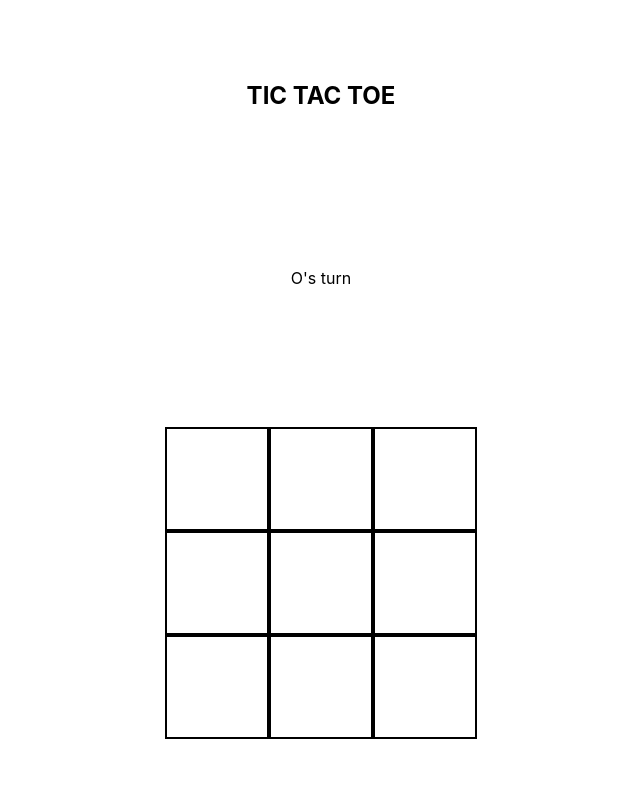
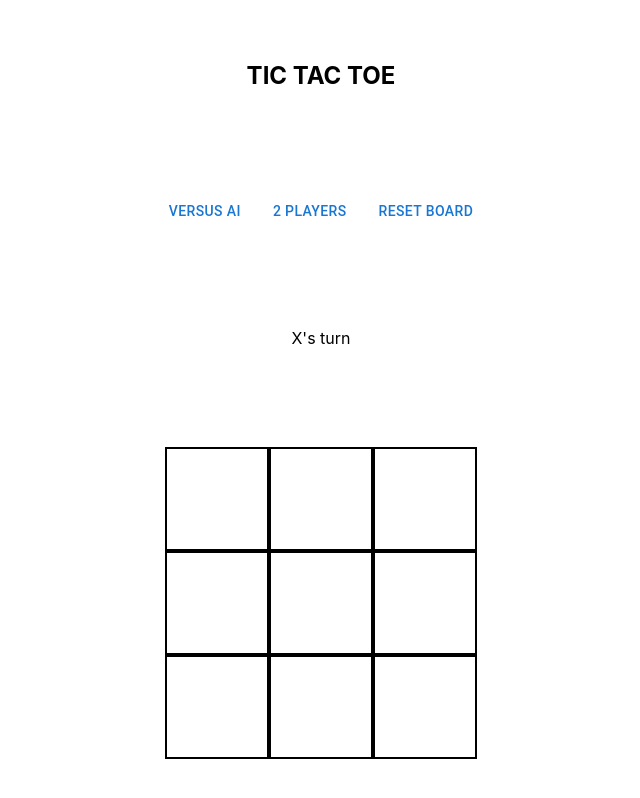
Before and after one commit to Shirm917/Practice_Projects, a React (Create React App) app in the folder tic-tac-toe/: page / in a window 1280 px wide. Shown: the whole page, without its empty margins (319-959 px from the left). Built offline with nearby package versions, Linux system fonts and the light colour scheme.

Commit message:
added reset board functionality and buttons

```diff
--- a/tic-tac-toe/src/App.css
+++ b/tic-tac-toe/src/App.css
@@ -13,7 +13,7 @@
   column-gap: 0px;
 }
 
-.board div {
+.board .boardSection {
   display: flex;
   justify-content: center;
   align-items: center;
--- a/tic-tac-toe/src/App.js
+++ b/tic-tac-toe/src/App.js
@@ -1,5 +1,6 @@
 import { createContext, useState } from "react";
 import Board from "./components/Board";
+import Buttons from "./components/Buttons";
 import Turn from "./components/Turn";
 import "./App.css";
 
@@ -7,16 +8,20 @@ export const AppContext = createContext(null);
 
 function App() {
   const [turnNum, setTurnNum] = useState(1);
+  const [resetBoard, setResetBoard] = useState(false);
 
   return (
     <AppContext.Provider
       value={{
         turnNum,
         setTurnNum,
+        resetBoard,
+        setResetBoard
       }}
     >
       <section className="container">
         <h1>TIC TAC TOE</h1>
+        <Buttons/>
         <Turn/>
         <Board/>
       </section>
--- a/tic-tac-toe/src/components/BoardSection.js
+++ b/tic-tac-toe/src/components/BoardSection.js
@@ -1,25 +1,32 @@
-import {useState,useContext} from "react";
+import {useState,useEffect,useContext} from "react";
 import CloseIcon from '@mui/icons-material/Close';
 import PanoramaFishEyeIcon from '@mui/icons-material/PanoramaFishEye';
 import { AppContext } from "../App";
 
 const BoardSection = () => {
-    const {turnNum,setTurnNum} = useContext(AppContext);
+    const {turnNum,setTurnNum,resetBoard,setResetBoard} = useContext(AppContext);
     const [piece,setPiece] = useState(null);
 
     const addPiece = () => {
         if (turnNum > 9 || piece !== null) {
             return;
         } else if (turnNum % 2 === 0) {
+            setPiece(<PanoramaFishEyeIcon sx={{ fontSize: 80 }}/>)
+        } else if (turnNum % 2 === 1) {
             setPiece(<CloseIcon sx={{ fontSize: 80 }}/>)
-        } else if (turnNum % 2 === 1) {
-            setPiece(<PanoramaFishEyeIcon sx={{ fontSize: 80 }}/>)
         }
         setTurnNum(num => num + 1);
     };
 
+    useEffect(() => {
+        if (resetBoard) {
+            setPiece(null);
+        }
+        setResetBoard(false);
+    }, [resetBoard]);
+
   return (
-    <div onClick={addPiece}>{piece}</div>
+    <div className="boardSection" onClick={addPiece}>{piece}</div>
   );
 };
 
--- /dev/null
+++ b/tic-tac-toe/src/components/Buttons.js
@@ -0,0 +1,36 @@
+import {useContext} from "react";
+import Stack from '@mui/material/Stack';
+import GameButton from './GameButton';
+import { AppContext } from "../App";
+
+const Buttons = () => {
+    const {setTurnNum,setResetBoard} = useContext(AppContext);
+    const versusAI = () => {
+        // For Now
+        console.log("Versus AI");
+    };
+
+    const twoPlayer = () => {
+        // For Now
+        console.log("Two Player");
+    };
+
+    const resetBoard = () => {
+        setTurnNum(1);
+        // const boardSections = document.querySelectorAll(".boardSection");
+        // for (const section of boardSections) {
+        //     section.textContent = "";
+        // }
+        setResetBoard(true);
+    };
+
+    return (
+        <Stack spacing={2} direction="row">
+            <GameButton text="Versus AI" handleClick={versusAI}/>
+            <GameButton text="2 Players" handleClick={twoPlayer}/>
+            <GameButton text="Reset Board" handleClick={resetBoard}/>
+        </Stack>
+     );
+}
+
+export default Buttons;
--- /dev/null
+++ b/tic-tac-toe/src/components/GameButton.js
@@ -0,0 +1,10 @@
+import Button from '@mui/material/Button';
+
+const GameButton = (props) => {
+    const {text, handleClick} = props;
+    return (
+        <Button variant="text" onClick={handleClick}>{text}</Button>
+      );
+}
+
+export default GameButton;
--- a/tic-tac-toe/src/components/Turn.js
+++ b/tic-tac-toe/src/components/Turn.js
@@ -9,9 +9,9 @@ const Turn = () => {
         if (turnNum > 9) {
             setTurn("Game Over")
         } else if (turnNum % 2 === 0) {
+            setTurn("O's turn")
+        } else if (turnNum % 2 === 1) {
             setTurn("X's turn")
-        } else if (turnNum % 2 === 1) {
-            setTurn("O's turn")
         }
     }, [turnNum]);
 
```
